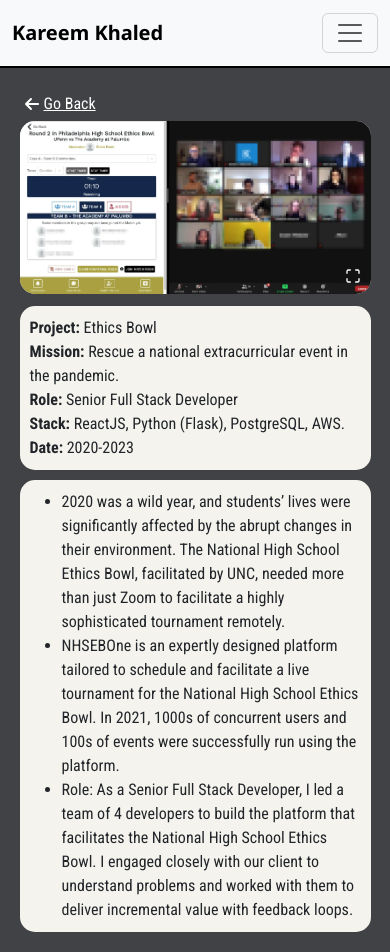
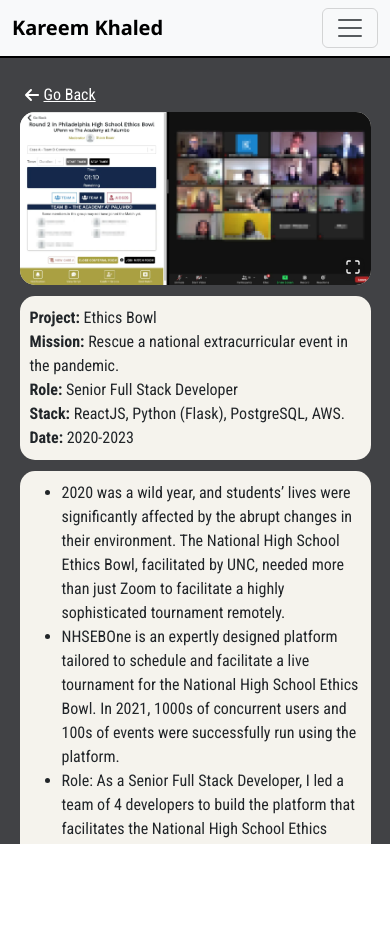
Before and after one commit to CSG55/kareem-portfolio, a React (Create React App) app in the folder kareem-portfolio/: page /project/ethics-bowl in a window 390 px wide. After the commit the page ends 844 px from the top, so only its background shows below. Built offline with nearby package versions, Linux system fonts and the light colour scheme.

Commit message:
switching to flexbox for site layout after seeing some mobile navbar issues

```diff
--- a/kareem-portfolio/src/styles/App.scss
+++ b/kareem-portfolio/src/styles/App.scss
@@ -3,6 +3,9 @@
 .App {
   text-align: center;
   overflow-x: hidden;
+  height: 100%;
+  display: flex;
+  flex-direction: column;
 }
 
 .App-logo {
@@ -31,7 +34,7 @@
 
 .portfolio-dashboard {
   overflow: hidden;
-  height: 92vh;
+  height: 100%;
   background-repeat: no-repeat;
   background-size: cover;
   background-image: url('../../public/images/kareem_portfolio_main.jpeg');
@@ -59,16 +62,9 @@
 }
 
 .navbar{
-  height: 8%;
   font-family: 'Noto Sans', sans-serif;
   font-weight: bold;
   border-bottom: 2px solid black;
-  @media (max-width: 992px) {
-    overflow: hidden;
-    height: unset;
-    min-height:8%;
-  }
-
 }
 
 .btn-container{
@@ -136,6 +132,7 @@
 }
 .app-container {
   //min-height: 92%;
+  height: 100%;
   width: 100%;
 }
 
--- a/kareem-portfolio/src/styles/projects.scss
+++ b/kareem-portfolio/src/styles/projects.scss
@@ -2,16 +2,13 @@
 
 .project-dashboard {
   background-color: $secondary-olive;
-  min-height: 92%;
-  position: absolute;
+  min-height: 100%;
   width: 100%;
 }
 
 .project-view-wrapper {
   background-color: $secondary-olive;
-  min-height: 92%;
   padding: 5%;
-  position: absolute;
 
   & .project-img {
     display: flex;
--- a/kareem-portfolio/src/styles/skills.scss
+++ b/kareem-portfolio/src/styles/skills.scss
@@ -4,7 +4,7 @@
   padding: 5%;
   position: absolute;
   background-color: $tertiary-beige;
-  min-height: 92%;
+  height: 92%;
   width: 100%;
 
   & img {
```
